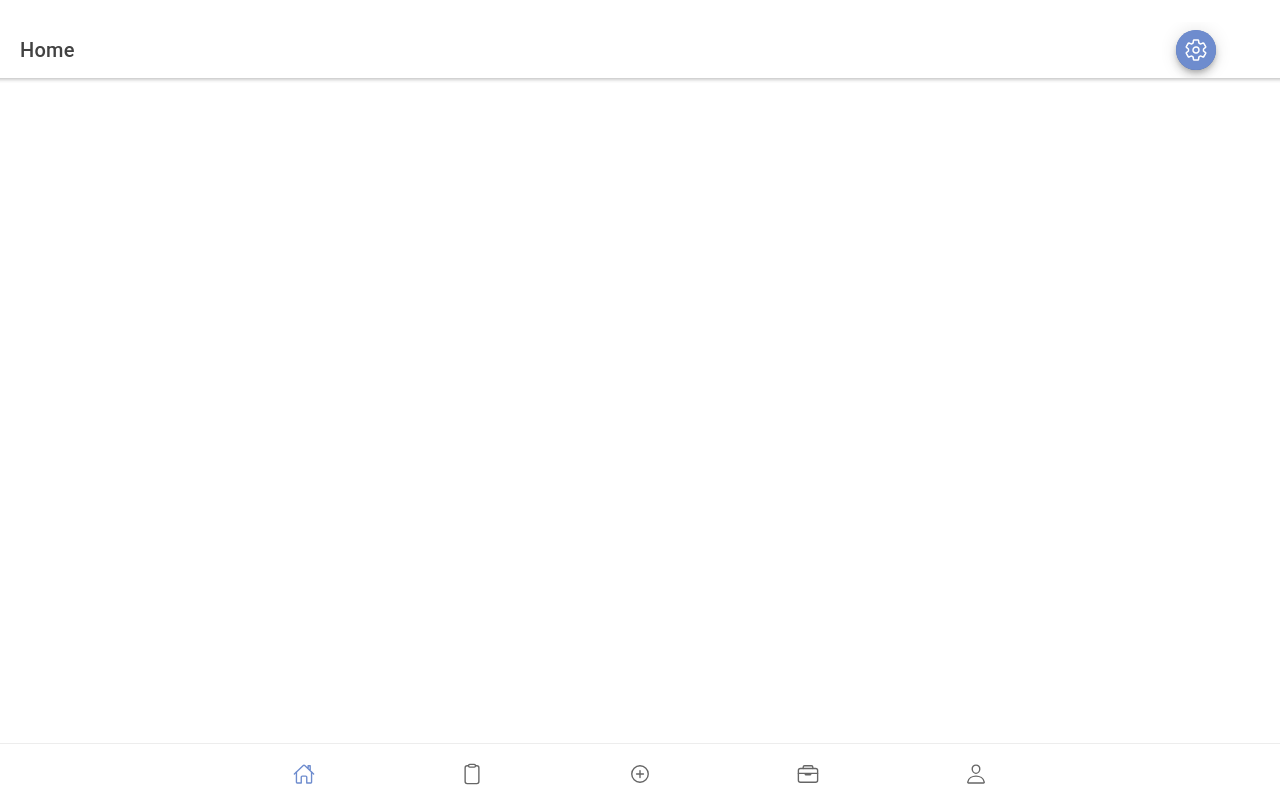
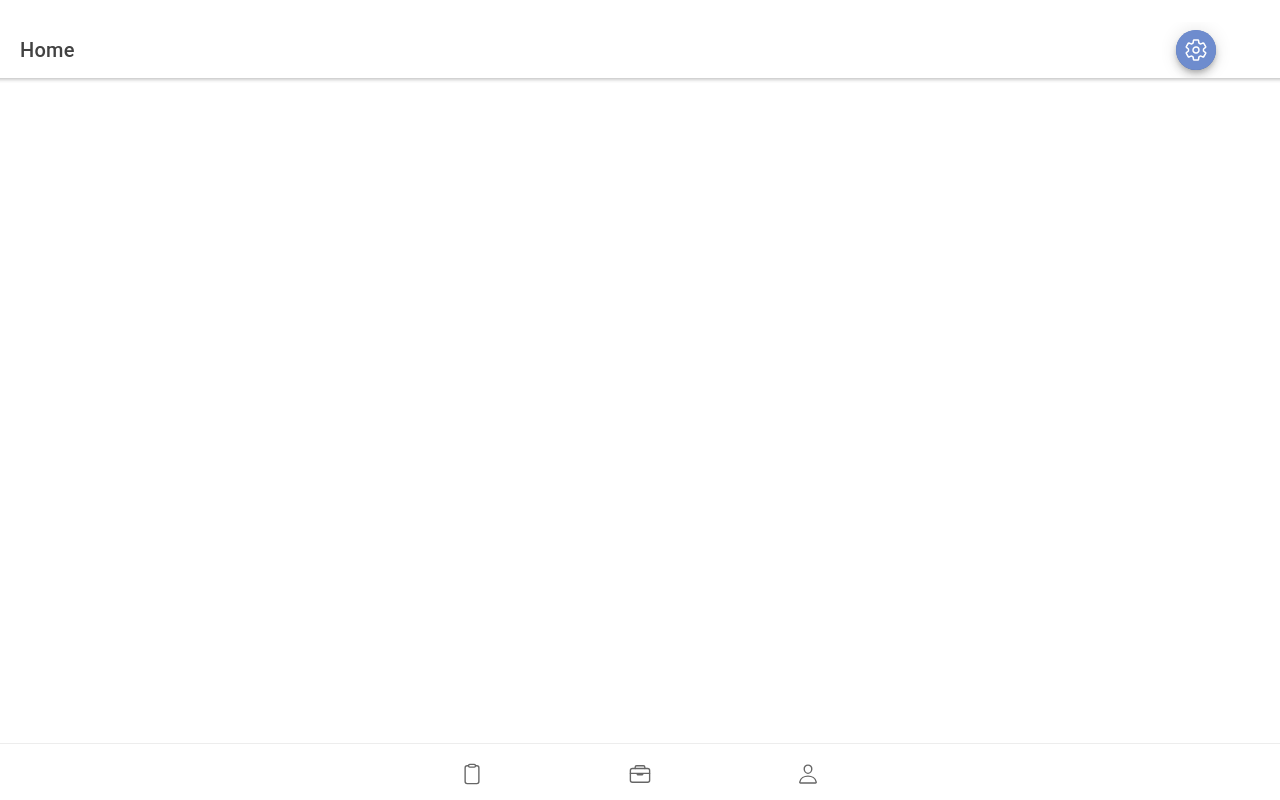
Before and after one commit to arandanos/appRendoProfesor, a React (Create React App) app: page /home in a window 1280 px wide. Built offline with nearby package versions, Linux system fonts and the light colour scheme.

Commit message:
update navbar

```diff
--- a/src/App.tsx
+++ b/src/App.tsx
@@ -122,18 +122,18 @@ const App: React.FC = () => (
 
         {/* TABS */}
         <IonTabBar slot="bottom">
-          <IonTabButton tab="Home" href="/home">
+          {/* <IonTabButton tab="Home" href="/home">
             <IonIcon icon={homeOutline} />
             <IonLabel class='hide'>Home</IonLabel>
-          </IonTabButton>
+          </IonTabButton> */}
           <IonTabButton tab="Tasks" href="/tasks">
             <IonIcon icon={clipboardOutline} />
             <IonLabel class='hide'>Tareas</IonLabel>
           </IonTabButton>
-          <IonTabButton tab="CreateTask" href="/create_task">
+          {/* <IonTabButton tab="CreateTask" href="/create_task">
             <IonIcon icon={addCircleOutline} />
             <IonLabel class='hide'>Tarea</IonLabel>
-          </IonTabButton>
+          </IonTabButton> */}
           <IonTabButton tab="MyClasses" href="/my_classes">
             <IonIcon icon={briefcaseOutline} />
             <IonLabel class='hide'>Clases</IonLabel>
```
